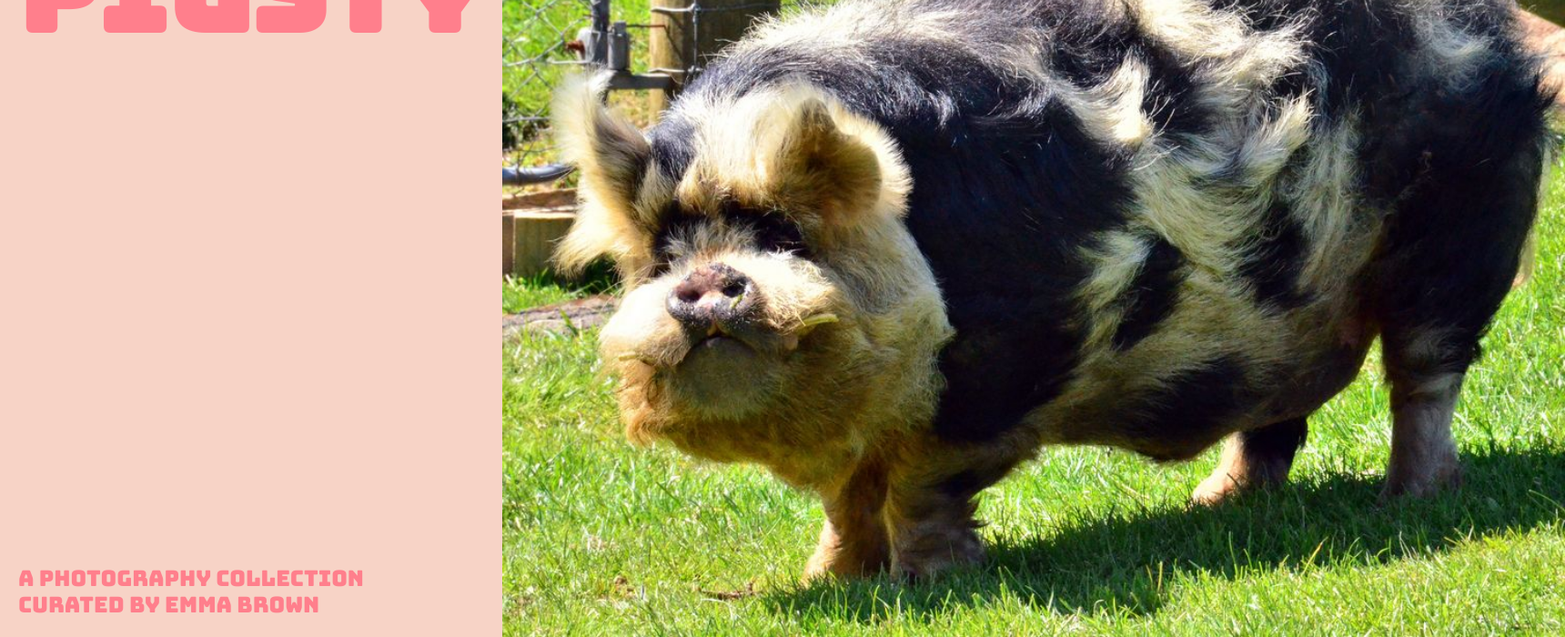
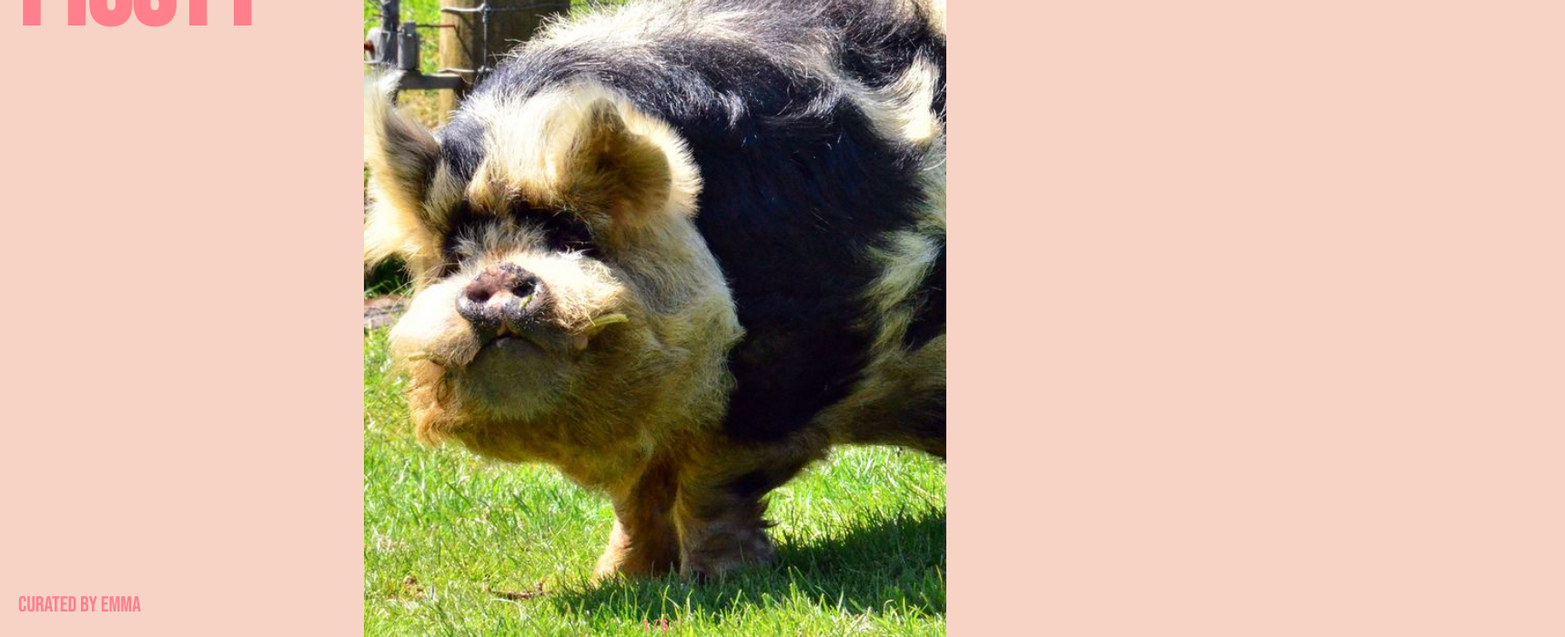
Before and after one commit to nworb9/pesty, a React (Create React App) app: page / in a window 1280 px wide. Shown: the part 100-800 px from the top of the page at 91% size, 1720 px wide, since content can reach past the window. Built offline with nearby package versions, Linux system fonts and the light colour scheme.

Commit message:
Slight refactor

```diff
--- a/public/index.html
+++ b/public/index.html
@@ -26,7 +26,7 @@
     <link rel="preconnect" href="https://fonts.googleapis.com" />
     <link rel="preconnect" href="https://fonts.gstatic.com" crossorigin />
     <link
-      href="https://fonts.googleapis.com/css2?family=Bungee&display=swap"
+      href="https://fonts.googleapis.com/css2?family=Bebas+Neue&display=swap"
       rel="stylesheet"
     />
     <!--
--- a/src/App.js
+++ b/src/App.js
@@ -4,10 +4,17 @@ import morning from "./assets/image1.jpeg";
 import pair from "./assets/image2.jpeg";
 import hair from "./assets/image3.jpeg";
 import teeth from "./assets/image4.jpeg";
-import squad from "./assets/image5.jpeg";
+import gang from "./assets/image5.jpeg";
 import king from "./assets/image6.png";
 
-const images = [morning, pair, hair, teeth, squad, king];
+const images = [
+  { name: "morning", img: morning },
+  { name: "pair", img: pair },
+  { name: "hair", img: hair },
+  { name: "teeth", img: teeth },
+  { name: "gang", img: gang },
+  { name: "king", img: king },
+];
 
 const App = () => {
   const [currentImage, setCurrentImage] = useState(0);
@@ -15,28 +22,28 @@ const App = () => {
   const handleClick = () => {
     const length = images.length - 1;
     setCurrentImage((currentImage) => {
-      if (currentImage < length) {
-        return currentImage + 1;
-      } else {
-        return 0;
-      }
+      return currentImage < length ? currentImage + 1 : 0;
     });
   };
 
   return (
     <div className="App">
       <div className="title">
-        <h1>pigsty</h1>
-        <h2>
-          a photography collection <br /> curated by emma brown
-        </h2>
+        <h1>PIGSTY</h1>
+        <h2>curated by emma</h2>
       </div>
-      <div className="image-container"></div>
-      <img
-        alt="a carousel of pig pictures"
-        src={images[currentImage]}
-        onClick={handleClick}
-      />
+      <div className="image-container">
+        <h3>
+          {currentImage + 1} / {images.length}
+        </h3>
+        <div className={images[currentImage].name}>
+          <img
+            alt="a carousel of pig pictures"
+            src={images[currentImage].img}
+            onClick={handleClick}
+          />
+        </div>
+      </div>
     </div>
   );
 };
--- a/src/styles.css
+++ b/src/styles.css
@@ -7,7 +7,7 @@ body {
   position: relative;
   text-rendering: optimizeLegibility;
   -webkit-font-smoothing: antialiased;
-  font-family: "Bungee", cursive;
+  font-family: "Bebas Neue", cursive;
 }
 
 .App {
@@ -37,3 +37,47 @@ h2 {
   margin: 0 20px 20px;
   font-weight: normal;
 }
+
+h3 {
+  font-size: 36 px;
+  font-weight: normal;
+  position: fixed;
+  text-align: center;
+  z-index: 1;
+  bottom: 0;
+  color: #ff7f8c;
+  margin: 0 auto;
+  width: 50%;
+}
+
+img {
+  height: 100vh;
+  object-fit: cover;
+  object-position: 15% 85%;
+  position: fixed;
+  width: 50%;
+}
+
+.morning {
+  object-position: 0% 100%;
+}
+
+.pair {
+  object-position: 15% 85%;
+}
+
+.hair {
+  object-position: 15% 85%;
+}
+
+.teeth {
+  object-position: 15% 85%;
+}
+
+.gang {
+  object-position: 15% 85%;
+}
+
+.king {
+  object-position: 15% 85%;
+}
```
